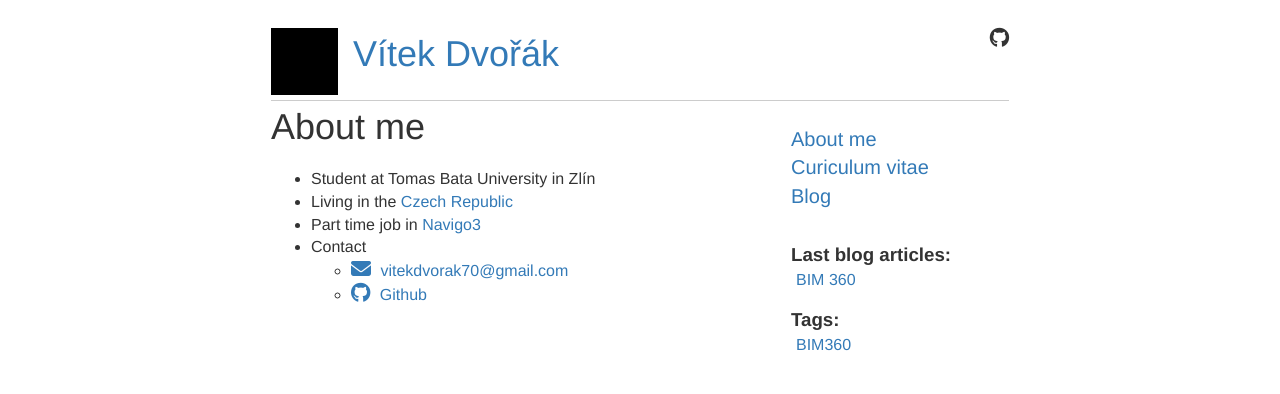
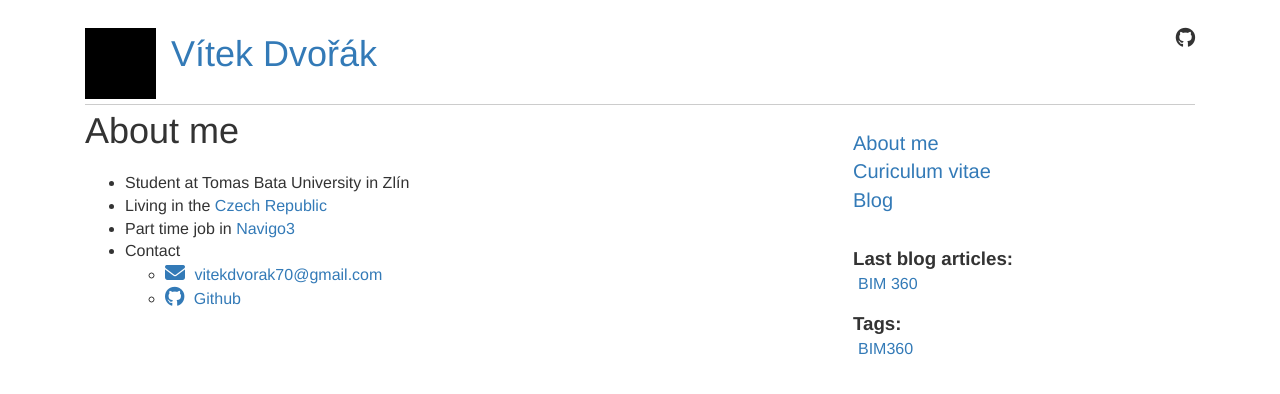
Before and after one commit to vdvorak/vitekdvorak.github.io, a Jekyll site: the page built from index.md, in a window 1280 px wide. Shown: the top 394 px of the page. Built offline with Jekyll 4.4.1, drawn with Linux system fonts in a browser that asks for light colours; nearby versions of some CDN libraries; our own code applies the rules of GitHub Pages for plain Markdown files.

Commit message:
Update main.css

```diff
--- a/assets/css/main.css
+++ b/assets/css/main.css
@@ -7,16 +7,13 @@
 }
 
 img {
+ vertical-align: middle;
  max-width: 100%;
 }
 .primary {
   color: var(--primary);
 }
-.row {
-  display: flex;
-  flex-direction:row;
-  justify-contet:space-evenly;
-}
+
 * {
   box-sizing: border-box;
   color: #333;
@@ -34,14 +31,7 @@ body {
   color: var(--primary);
   margin-right: 5px;
 }
-.container {
-  max-width: 60vw;
-  margin: auto;
-  padding-right: 15px;
-  padding-left: 15px;
-  margin-right: auto;
-  margin-left: auto;
-}
+
 
 a {
   color: var(--primary);
@@ -75,7 +65,6 @@ a:hover {
 
 .leftcolumn {
   float: left;
-  width: 100%;
   padding: 1em;
 }
 
@@ -83,7 +72,6 @@ a:hover {
 .rightcolumn {
   margin-top: 1em;
   float: left;
-  width: 100%;
   padding-left: 20px;
   border-left: 1px solid #ccc;
 }
@@ -133,16 +121,7 @@ p {
   color: var(--primary);
   font-weight: 600;
 }
-@media screen and (max-width: 992px) {
-  .leftcolumn,
-  .rightcolumn {
-    width: 100%;
-    padding: 0;
-  }
-  .container {
-    max-width: 100vw;
-  }
-}
+
 
 .title {
   color: var(--primary);
@@ -153,6 +132,3 @@ p {
   border: none;
   margin-bottom: 5px;
 }
-img {
-  vertical-align: middle;
-}
```
